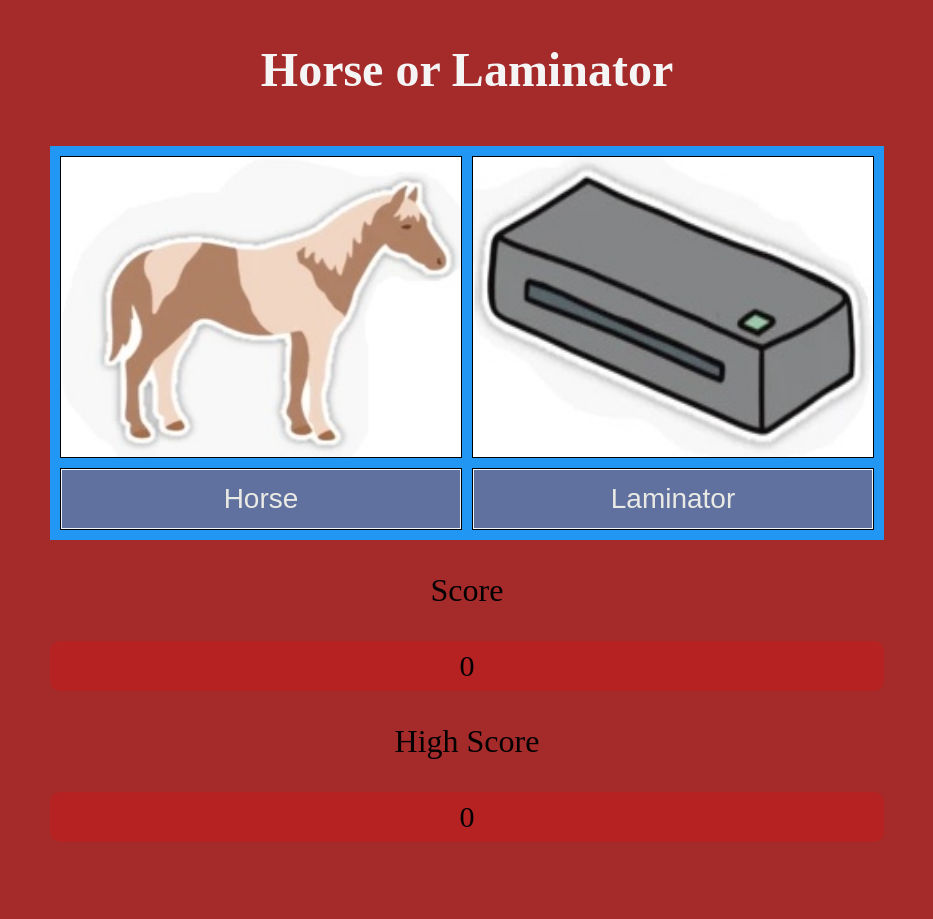
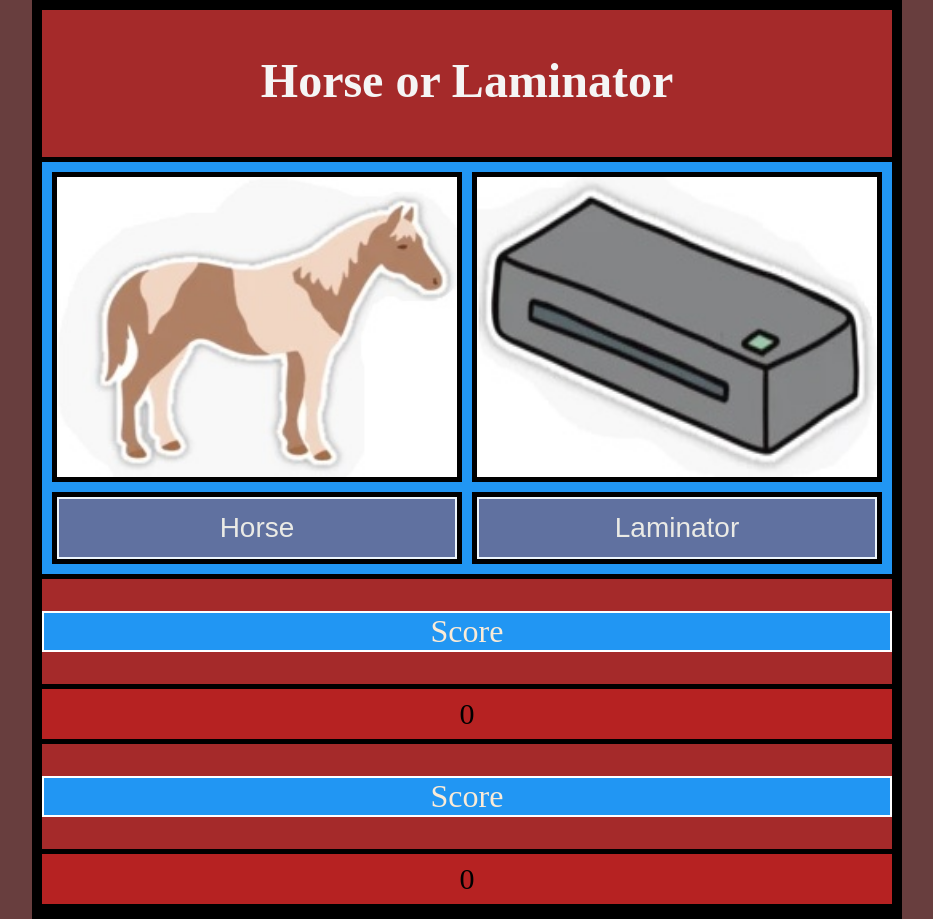
Before and after one commit to Equallizerr1/Horse-or-Laminator, a plain HTML site: page Horse or Laminator/index.html in a window 1280 px wide. Shown: the whole page, without its empty margins (173-1106 px from the left). Before the commit the page ends 842 px from the top, so only its background shows below. Drawn offline with Linux system fonts and the light colour scheme.

Commit message:
Updated background colours

```diff
--- a/Horse or Laminator/index.html
+++ b/Horse or Laminator/index.html
@@ -6,6 +6,7 @@
 		<link rel="stylesheet" href="styles.css" />
 	</head>
 	<body>
+		<div class="body-div">
 			<h1>Horse or Laminator</h1>
 			<div class="grid-container">
 				<div><img src="horse.jpg" /></div>
@@ -18,11 +19,12 @@
 				</div>
 			</div>
 			<div class="counter">
-			<p>Score</p>
+				<div class="double-border"><p>Score</p></div>
 				<div id="counter-value">0</div>
-			<p>High Score</p>
+				<div class="double-border"><p>Score</p></div>
 				<div id="highscore-value">0</div>
 			</div>
 			<script src="scripts.js" defer></script>
+		</div>
 	</body>
 </html>
--- a/Horse or Laminator/styles.css
+++ b/Horse or Laminator/styles.css
@@ -1,13 +1,22 @@
 p {
     font-size: xx-large;
+    text-decoration-color: antiquewhite;
+    border: 2px solid white;
+    color: antiquewhite;
+    background-color: #2196F3;
 }
 
 body {
-    background-color: brown;
+    background-color: rgb(104, 62, 62);
     vertical-align: middle;
     margin: 0 auto;
     max-width: fit-content;
     text-align: center;
+    border: 10px solid black;
+}
+
+.body-div {
+    background-color: brown;
 }
 
 h1 {
@@ -23,11 +32,13 @@ h1 {
     gap: 10px;
     background-color: #2196F3;
     padding: 10px;
+    border-top: 5px solid black;
+    border-bottom: 5px solid black;
 }
 
 .grid-container>div {
     background-color: rgba(255, 255, 255, 0.8);
-    border: 1px solid black;
+    border: 5px solid black;
     text-align: center;
     font-size: 30px;
 }
@@ -40,7 +51,7 @@ img {
 button {
     font-size: 28px;
     background-color: #142164;
-    border: 1px solid white;
+    border: 2px solid white;
     color: antiquewhite;
     padding: 13px 30px;
     text-align: center;
@@ -61,23 +72,25 @@ button:hover {
 #counter-value {
     height: 50px;
     min-width: 120px;
-    border-radius: 10px;
     background-color: rgba(255, 0, 0, 0.187);
     margin-top: 20px;
     font-size: 30px;
     display: flex;
     justify-content: center;
     align-items: center;
+    border-top: 5px solid rgb(0, 0, 0);
+    border-bottom: 5px solid rgb(0, 0, 0);
 }
 
 #highscore-value {
     height: 50px;
     min-width: 120px;
-    border-radius: 10px;
     background-color: rgba(255, 0, 0, 0.187);
     margin-top: 20px;
     font-size: 30px;
     display: flex;
     justify-content: center;
     align-items: center;
+    border-top: 5px solid rgb(0, 0, 0);
+    border-bottom: 5px solid rgb(0, 0, 0);
 }
```
Lines whose indentation alone changed are shown as unchanged.
